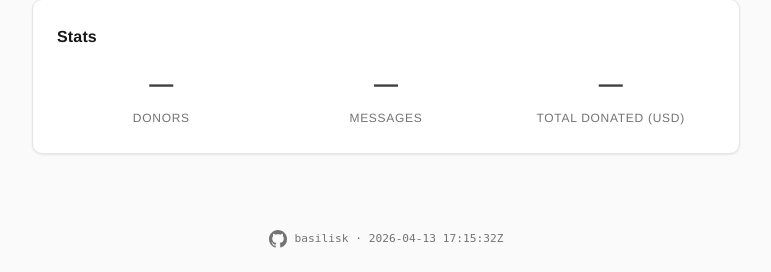
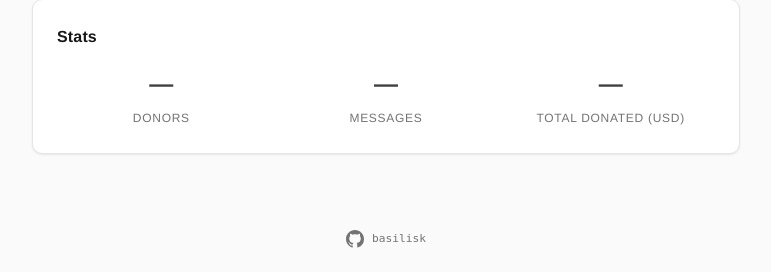
Before and after one commit to smart-social-contracts/ic-basilisk-os, a Python web app: template templates/tip_jar/src/frontend/assets/index.html in a window 1280 px wide. Shown: the part 551-823 px from the top of the page, without its empty margins (254-1025 px from the left). Run offline with Jinja, Linux system fonts and the light colour scheme; the template is opened without the code that fills it, so the values that code supplies are empty.

Commit message:
fix: remove current-time display from footer

```diff
--- a/templates/tip_jar/src/frontend/assets/app.js
+++ b/templates/tip_jar/src/frontend/assets/app.js
@@ -521,9 +521,6 @@ window.toggleLogin = async function () {
 // ---------------------------------------------------------------------------
 
 (async function boot() {
-  const ft = $("footer-time");
-  if (ft) ft.textContent = new Date().toISOString().replace("T", " ").slice(0, 19) + "Z";
-
   // Update default amount when token changes
   const tokenSel = $("input-token");
   if (tokenSel) {
--- a/templates/tip_jar/src/frontend/assets/index.html
+++ b/templates/tip_jar/src/frontend/assets/index.html
@@ -225,7 +225,7 @@
     <a href="https://github.com/smart-social-contracts/basilisk" target="_blank" class="footer-gh" title="GitHub">
       <svg height="18" width="18" viewBox="0 0 16 16" fill="currentColor"><path d="M8 0C3.58 0 0 3.58 0 8c0 3.54 2.29 6.53 5.47 7.59.4.07.55-.17.55-.38 0-.19-.01-.82-.01-1.49-2.01.37-2.53-.49-2.69-.94-.09-.23-.48-.94-.82-1.13-.28-.15-.68-.52-.01-.53.63-.01 1.08.58 1.23.82.72 1.21 1.87.87 2.33.66.07-.52.28-.87.51-1.07-1.78-.2-3.64-.89-3.64-3.95 0-.87.31-1.59.82-2.15-.08-.2-.36-1.02.08-2.12 0 0 .67-.21 2.2.82.64-.18 1.32-.27 2-.27.68 0 1.36.09 2 .27 1.53-1.04 2.2-.82 2.2-.82.44 1.1.16 1.92.08 2.12.51.56.82 1.27.82 2.15 0 3.07-1.87 3.75-3.65 3.95.29.25.54.73.54 1.48 0 1.07-.01 1.93-.01 2.2 0 .21.15.46.55.38A8.013 8.013 0 0016 8c0-4.42-3.58-8-8-8z"/></svg>
     </a>
-    <span class="footer-meta"><span id="footer-version">basilisk</span> &middot; <span id="footer-time"></span></span>
+    <span class="footer-meta"><span id="footer-version">basilisk</span></span>
   </footer>
 
   <script type="module" src="app.js"></script>
```
